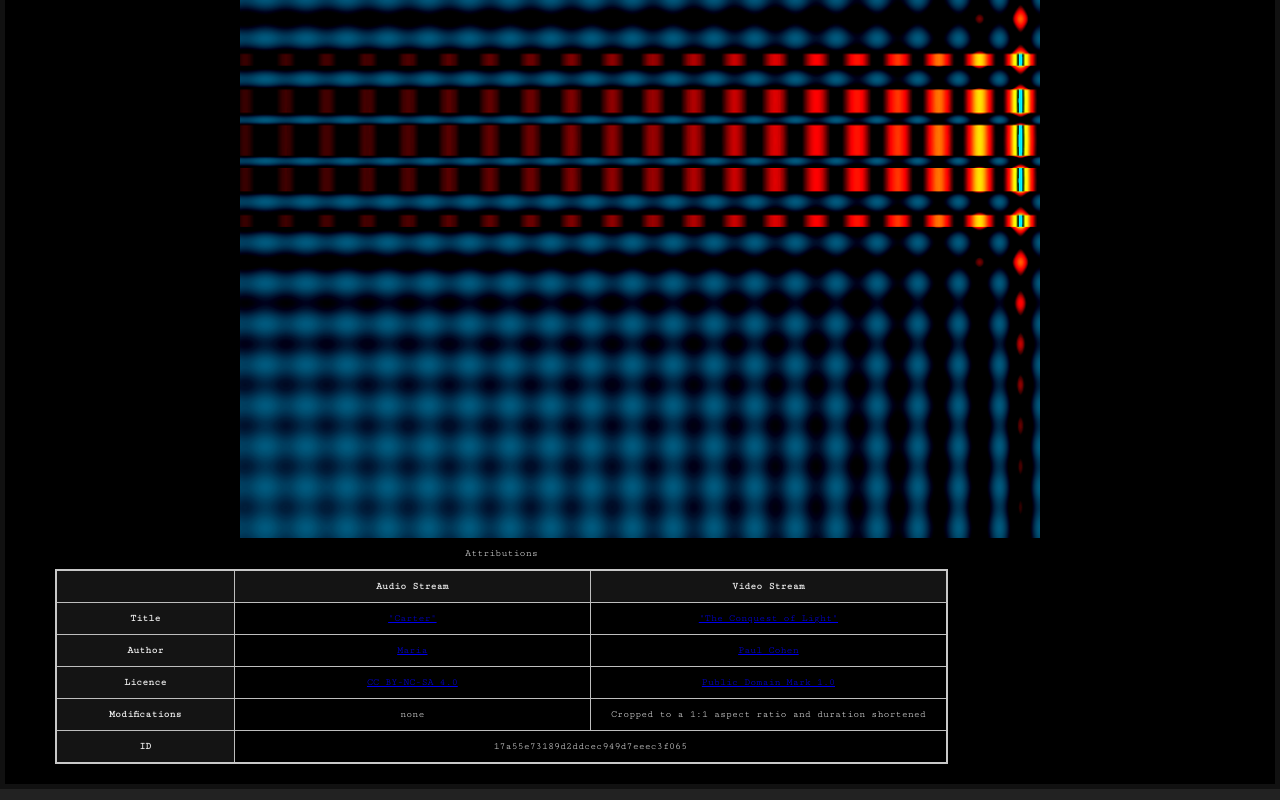
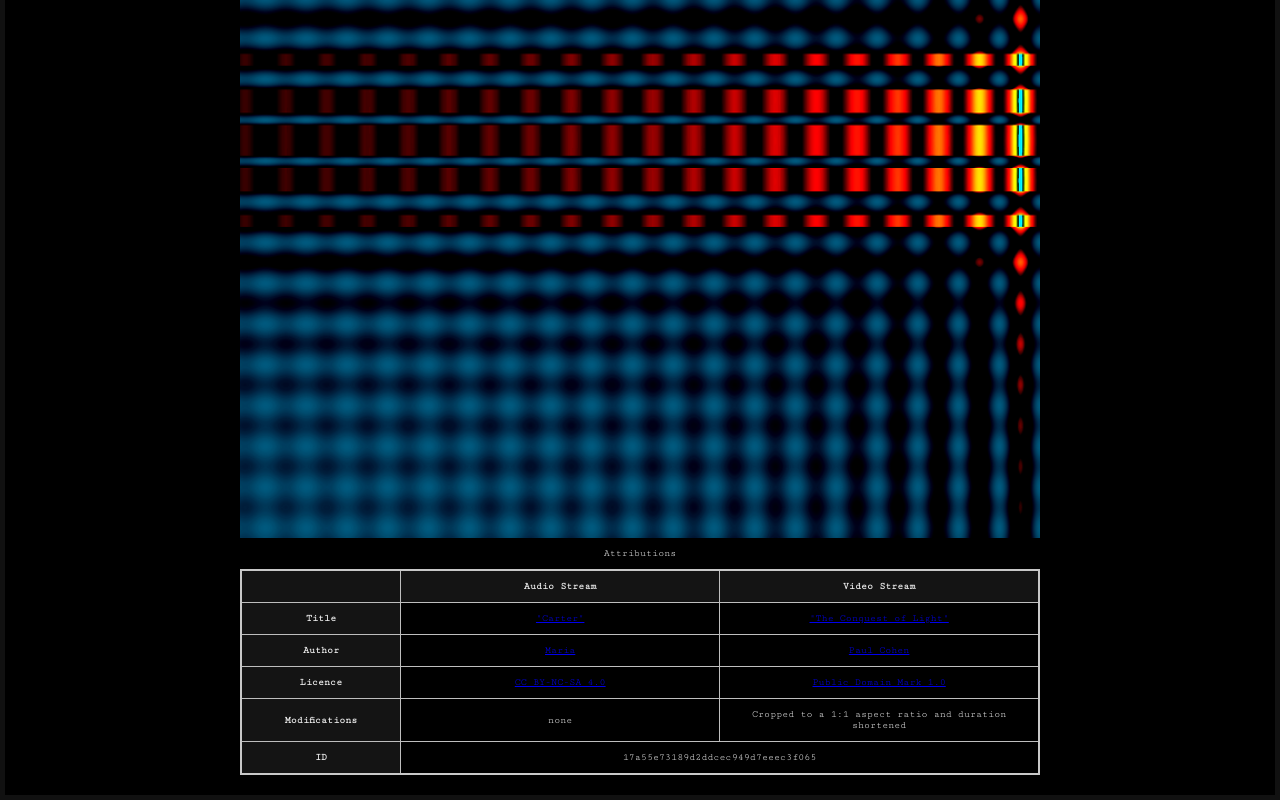
Before and after one commit to brotherkaif/test-card, a plain HTML site: page index.html in a window 1280 px wide. Shown: the part 383-1183 px from the top of the page. Drawn offline with Linux system fonts and the light colour scheme.

Commit message:
Added in id and header attributes to table element for improved accessibility and to assist with JS targeting later. Adjusted table styling.

```diff
--- a/index.html
+++ b/index.html
@@ -1,14 +1,20 @@
 <!DOCTYPE html>
 <html lang="en-GB">
+
   <head>
+
     <meta charset="utf-8">
     <title>TEST CARD</title>
     <meta name="description" content="turn on, tune in, drop out">
     <link href="styles/style.css" rel="stylesheet" type="text/css">
     <link href="https://fonts.googleapis.com/css?family=Cutive+Mono" rel="stylesheet">
+
   </head>
+
   <body>
+
     <h1>TEST CARD</h1>
+
     <figure>
       <img  srcset="images/placeholder-320w.png 320w,
                     images/placeholder-480w.png 480w,
@@ -29,44 +35,54 @@
       </video>
       -->
       <figcaption>
-        <table>
+
+        <table class="center">
           <caption>Attributions</caption>
           <colspan>
             <col style="width: 20%;">
             <col style="width: 40%;">
             <col style="width: 40%;">
           </colspan>
+          <thead>
             <tr>
               <th>&nbsp;</th>
-            <th>Audio Stream</th>
-            <th>Video Stream</th>
+              <th id="audio">Audio Stream</th>
+              <th id="video">Video Stream</th>
+            </tr>
+          </thead>
+          <tbody>
+            <tr>
+              <th id="title">Title</th>
+              <td headers="audio title"><a href="http://freemusicarchive.org/music/Maria_1232/Monster_Jinx_Beat_Camp_01/Maria_-_Monster_Jinx_Beat_Camp_01_-_04_Carter">"Carter"</a></td>
+              <td headers="video title"><a href="https://archive.org/details/Conquest_of_Light_The">"The Conquest of Light"</a></td>
             </tr>
             <tr>
-            <th>Title</th>
-            <td><a href="http://freemusicarchive.org/music/Maria_1232/Monster_Jinx_Beat_Camp_01/Maria_-_Monster_Jinx_Beat_Camp_01_-_04_Carter">"Carter"</a></td>
-            <td><a href="https://archive.org/details/Conquest_of_Light_The">"The Conquest of Light"</a></td>
+              <th id="author">Author</th>
+              <td headers="audio author"><a href="http://freemusicarchive.org/music/Maria_1232/">Maria</a></td>
+              <td headers="video author"><a href="https://archive.org/search.php?query=director%3A%22Paul+Cohen%22">Paul Cohen</a></td>
             </tr>
             <tr>
-            <th>Author</th>
-            <td><a href="http://freemusicarchive.org/music/Maria_1232/">Maria</a></td>
-            <td><a href="https://archive.org/search.php?query=director%3A%22Paul+Cohen%22">Paul Cohen</a></td>
+              <th id="licence">Licence</th>
+              <td headers="audio licence"><a href="https://creativecommons.org/licenses/by-nc-sa/4.0/">CC BY-NC-SA 4.0</a></td>
+              <td headers="video licence"><a href="https://creativecommons.org/publicdomain/mark/1.0/">Public Domain Mark 1.0</a></td>
             </tr>
             <tr>
-            <th>Licence</th>
-            <td><a href="https://creativecommons.org/licenses/by-nc-sa/4.0/">CC BY-NC-SA 4.0</a></td>
-            <td><a href="https://creativecommons.org/publicdomain/mark/1.0/">Public Domain Mark 1.0</a></td>
+              <th id="modifications">Modifications</th>
+              <td headers="audio modifications">none</td>
+              <td headers="video modifications">Cropped to a 1:1 aspect ratio and duration shortened</td>
             </tr>
+          </tbody>
+          <tfoot>
             <tr>
-            <th>Modifications</th>
-            <td>none</td>
-            <td>Cropped to a 1:1 aspect ratio and duration shortened</td>
+              <th id="id">ID</th>
+              <td headers="audio video id" colspan="2">17a55e73189d2ddcec949d7eeec3f065</td>
             </tr>
-          <tr>
-            <th>ID</th>
-            <td colspan="2">17a55e73189d2ddcec949d7eeec3f065</td>
-          </tr>
+          </tfoot>
         </table>
+
       </figcaption>
     </figure>
+
   </body>
+
 </html>
--- a/styles/style.css
+++ b/styles/style.css
@@ -34,6 +34,12 @@ img {
 table {
   border-collapse: collapse;
   border: 2px solid rgb(200,200,200);
+  max-width: 800px;
+}
+
+table.center {
+    margin-left:auto;
+    margin-right:auto;
 }
 
 td, th {
```
Lines whose indentation alone changed are shown as unchanged.
